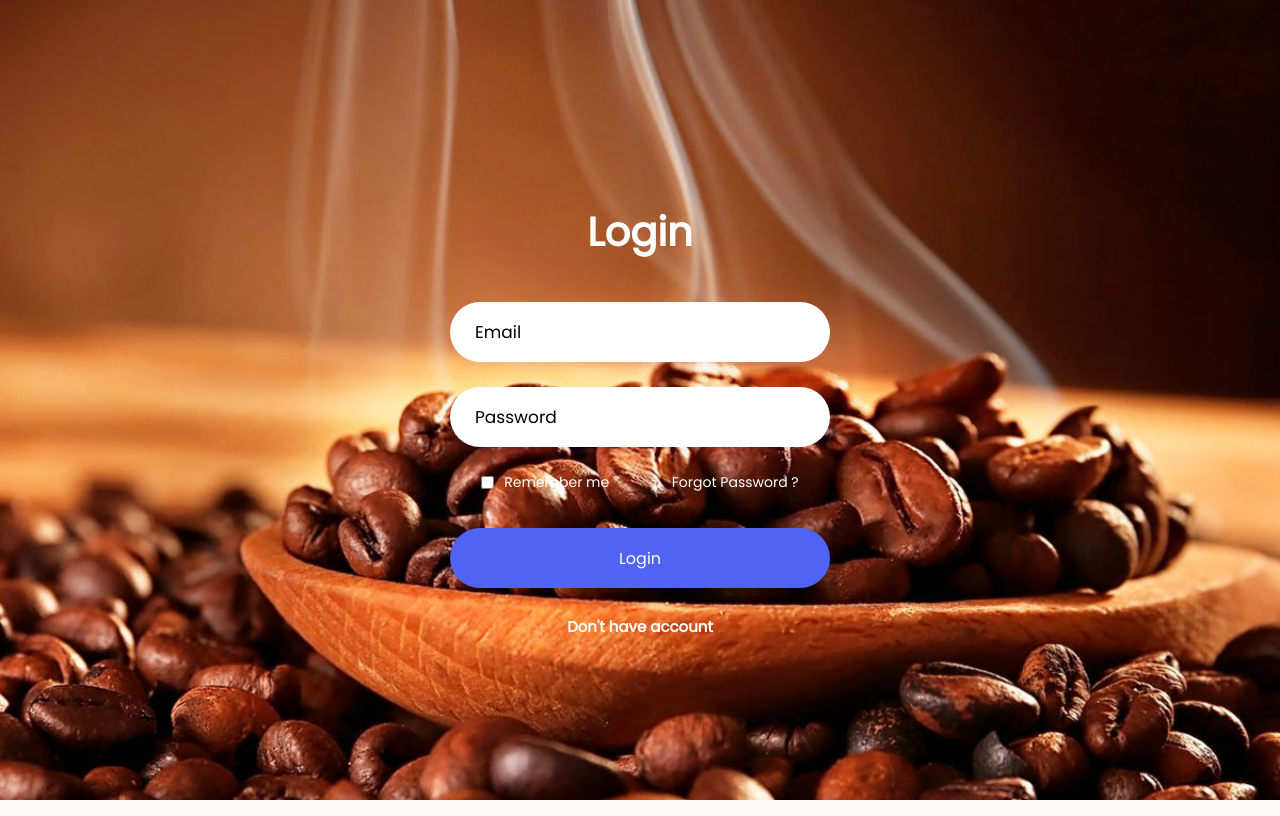
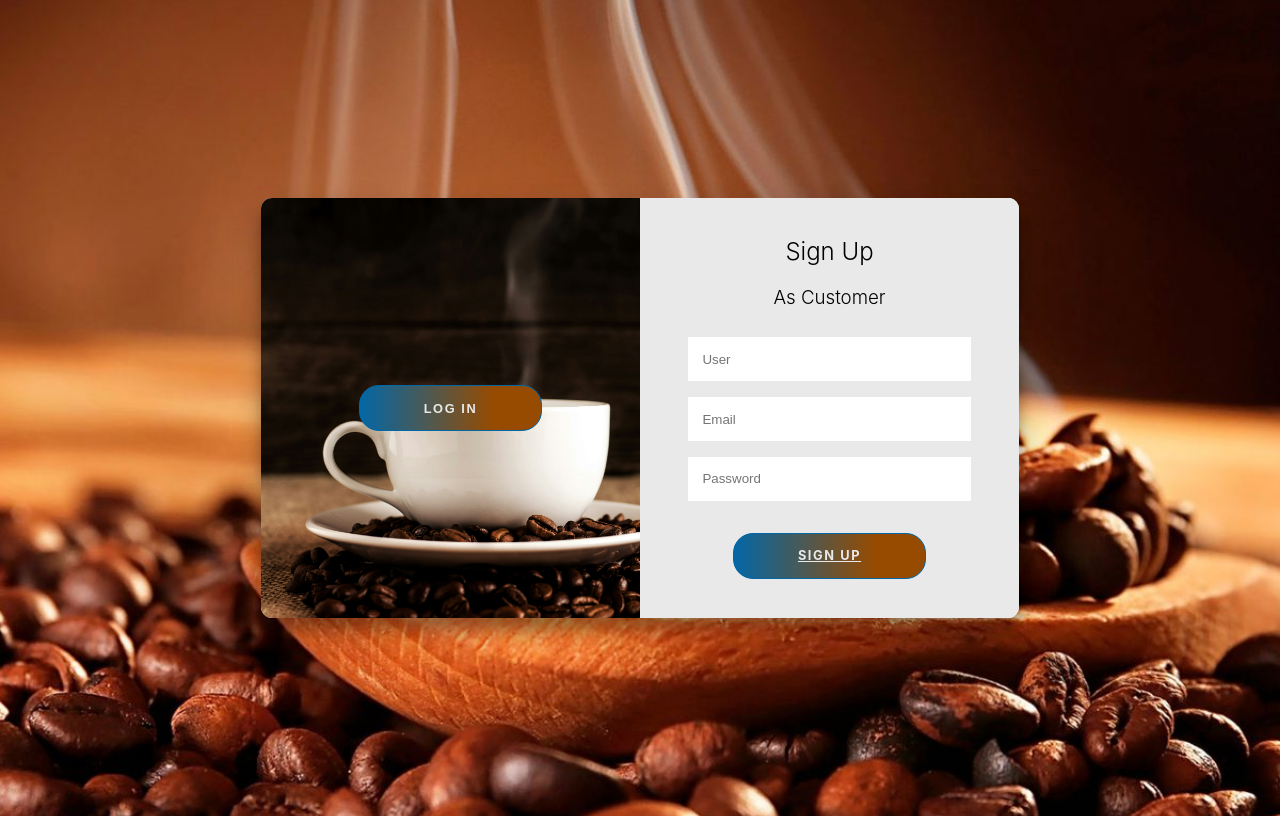
Before and after one commit to RidoIzril/SIP_new, a PHP site: page /login.html in a window 1280 px wide. Run offline with PHP 8.4, Linux system fonts and the light colour scheme.

Commit message:
Memodifikasi

```diff
--- a/Index.html
+++ b/Index.html
@@ -23,7 +23,7 @@
   <body>
     <!--navbar start-->
     <nav class="navbar">
-      <a href="#" class="navbar-logo">Rindu<span>senja</span></a>
+      <a href="#" class="navbar-logo"><span>S.I.P</span></a>
 
       <div class="navbar-nav">
         <a href="#home">Home</a>
@@ -229,7 +229,7 @@
       <p>DIbawah ini adalah denah tempat kedai kopi kami</p>
       <div class="row">
         <iframe
-          src="https://www.google.com/maps/embed?pb=!1m18!1m12!1m3!1d7898.236910163546!2d113.67541830757975!3d-8.190820947788996!2m3!1f0!2f0!3f0!3m2!1i1024!2i768!4f13.1!3m3!1m2!1s0x2dd697a790c77e2b%3A0x46152f4d49b42d3b!2sRumah%20pak%20pon!5e0!3m2!1sid!2sid!4v1710064888744!5m2!1sid!2sid"
+          src="https://www.google.com/maps/embed?pb=!1m18!1m12!1m3!1d3957.179561534431!2d112.78574977476117!3d-7.333721192674722!2m3!1f0!2f0!3f0!3m2!1i1024!2i768!4f13.1!3m3!1m2!1s0x2dd7fab87edcad15%3A0xb26589947991eea1!2sUniversitas%20Pembangunan%20Nasional%20%22Veteran%22%20Jawa%20Timur!5e0!3m2!1sid!2sid!4v1714574703122!5m2!1sid!2sid"
           allowfullscreen=""
           loading="lazy"
           referrerpolicy="no-referrer-when-downgrade"
@@ -269,7 +269,7 @@
       </div>
 
       <div class="credit">
-        <p>Created by <a href="">royhanakhsan</a>. | &copy; 2024.</p>
+        <p>Created by <a href="">Kelompok 9</a>. | &copy; 2024.</p>
       </div>
     </footer>
     <!-- Footer End-->
--- a/css/login.css
+++ b/css/login.css
@@ -1,140 +1,183 @@
 :root {
-  --primary: #b6895b;
-  --bg: #010101;
+  /* COLORS */
+  --white: #e9e9e9;
+  --gray: #333;
+  --blue: #0367a6;
+  --lightblue: #974b00;
+  /* RADII */
+  --button-radius: 0.7rem;
+  /* SIZES */
+  --max-width: 758px;
+  --max-height: 420px;
+  font-size: 16px;
+  font-family: -apple-system, BlinkMacSystemFont, "Segoe UI", Roboto, Oxygen,
+  Ubuntu, Cantarell, "Open Sans", "Helvetica Neue", sans-serif;
   }
-
-* {
-  font-family: "Poppins", sans-serif;
+  body {
+  align-items: center;
+  background-color: var(--white);
+  background-attachment: fixed;
+  background: url("../img/login.jpg");
+  background-position: center;
+  background-repeat: no-repeat;
+  background-size: cover;
+  display: grid;
+  height: 100vh;
+  place-items: center;
+  }
+  .form__title {
+  font-weight: 300;
   margin: 0;
-  padding: 0;
-  box-sizing: border-box;
-  outline: none;
-  border: none;
+  margin-bottom: 1.25rem;
+  }
+  .link {
+  color: var(--gray);
+  font-size: 0.9rem;
+  margin: 1.5rem 0;
   text-decoration: none;
   }
-body {
+  .container {
+  background-color: var(--white);
+  border-radius: var(--button-radius);
+  box-shadow: 0 0.9rem 1.7rem rgba(0, 0, 0, 0.25),
+  0 0.7rem 0.7rem rgba(0, 0, 0, 0.22);
+  height: var(--max-height);
+  max-width: var(--max-width);
+  overflow: hidden;
+  position: relative;
+  width: 100%;
+  }
+  .container__form {
+  height: 100%;
+  position: absolute;
+  top: 0;
+  transition: all 0.6s ease-in-out;
+  }
+  .container--signin {
+  left: 0;
+  width: 50%;
+  z-index: 2;
+  }
+  .container.right-panel-active .container--signin {
+  transform: translateX(100%);
+  }
+  .container--signup {
+  left: 0;
+  opacity: 0;
+  width: 50%;
+  z-index: 1;
+  }
+  .container.right-panel-active .container--signup {
+  animation: show 0.6s;
+  opacity: 1;
+  transform: translateX(100%);
+  z-index: 5;
+  }
+  .container__overlay {
+  height: 100%;
+  left: 50%;
+  overflow: hidden;
+  position: absolute;
+  top: 0;
+  transition: transform 0.6s ease-in-out;
+  width: 50%;
+  z-index: 100;
+  }
+  .container.right-panel-active .container__overlay {
+  transform: translateX(-100%);
+  }
+  .overlay {
+  background-color: var(--lightblue);
+  background: url("../img/kopi.jpg");
+  background-attachment: fixed;
+  background-position: center;
+  background-repeat: no-repeat;
+  background-size: cover;
+  height: 100%;
+  left: -100%;
+  position: relative;
+  transform: translateX(0);
+  transition: transform 0.6s ease-in-out;
+  width: 200%;
+  }
+  .container.right-panel-active .overlay {
+  transform: translateX(50%);
+  }
+  .overlay__panel {
+  align-items: center;
   display: flex;
+  flex-direction: column;
+  height: 100%;
   justify-content: center;
+  position: absolute;
+  text-align: center;
+  top: 0;
+  transform: translateX(0);
+  transition: transform 0.6s ease-in-out;
+  width: 50%;
+  }
+  .overlay--left {
+  transform: translateX(-20%);
+  }
+  .container.right-panel-active .overlay--left {
+  transform: translateX(0);
+  }
+  .overlay--right {
+  right: 0;
+  transform: translateX(0);
+  }
+  .container.right-panel-active .overlay--right {
+  transform: translateX(20%);
+  }
+  .btnlog {
+  background-color: var(--blue);
+  background-image: linear-gradient(90deg, var(--blue) 0%, var(--lightblue) 74%);
+  border-radius: 20px;
+  border: 1px solid var(--blue);
+  color: var(--white);
+  cursor: pointer;
+  font-size: 0.8rem;
+  font-weight: bold;
+  letter-spacing: 0.1rem;
+  padding: 0.9rem 4rem;
+  text-transform: uppercase;
+  transition: transform 80ms ease-in;
+  }
+  .form > .btnlog {
+  margin-top: 1.5rem;
+  }
+  .btnlog:active {
+  transform: scale(0.95);
+  }
+  .btnlog:focus {
+  outline: none;
+  }
+  .form {
+  background-color: var(--white);
+  display: flex;
   align-items: center;
-  min-height: 100vh;
-  background-image: url(../img/login.jpg);
-  background-position: center;
-  background-size: cover;
-}
-
-.login-box {
-  display: flex;
   justify-content: center;
   flex-direction: column;
-  width: 440px;
-  height: 480px;
-  padding: 30px;
+  padding: 0 3rem;
+  height: 100%;
+  text-align: center;
   }
-
-.login-header {
-  text-align: center;
-  margin: 40px 0 40px 0;
+  .input {
+  background-color: #fff;
+  border: none;
+  padding: 0.9rem 0.9rem;
+  margin: 0.5rem 0;
+  width: 100%;
   }
-
-.login-header header {
-  color: #fff;
-  font-size: 40px;
-  font-weight: 600;
+  @keyframes show {
+  0%,
+  49.99% {
+  opacity: 0;
+  z-index: 1;
   }
-
-.login-box .input-field {
-  width: 100%;
-  height: 60px;
-  font-size: 17px;
-  padding: 0 25px;
-  margin-bottom: 25px;
-  border-radius: 35px;
-  border: none;
-  box-shadow: 0px 5px 10px rgba(91, 29, 236, 0.05);
-  outline: none;
-  transition: 0.3s;
+  50%,
+  100% {
+  opacity: 1;
+  z-index: 5;
   }
-
-::placeholder {
-  font-weight: 500;
-  color: #010101;
   }
-
-.input-field:focus {
-  transform: scale(120%);
-}
-
-.forgot {
-  display: flex;
-  justify-content: space-around;
-  margin-bottom: 35px;
-}
-
-section {
-  display: flex;
-  align-items: center;
-  font-size: 14px;
-  color: #fff;
-}
-
-#check {
-  margin-right: 10px;
-}
-
-.forgot section a {
-  text-decoration: none;
-  color: #fff;
-}
-
-.forgot section a:hover {
-  text-decoration: underline;
-}
-
-.input-submit {
-  position: relative;
-}
-
-.submit-btn {
-  width: 100%;
-  height: 60px;
-  background: #5063f2;
-  border: none;
-  border-radius: 30px;
-  cursor: pointer;
-  transition: 0.3s;
-}
-
-.input-submit label {
-  position: absolute;
-  top: 45%;
-  left: 50%;
-  color: #fff;
-  -webkitanimation: translate (-50%, -50%);
-  -ms-transform: translate(-50%, -50%);
-  transform: translate(-50%, -50%);
-  cursor: pointer;
-}
-
-.input-submit label a {
-  color: #fff;
-}
-
-.submit-btn:hover {
-  background: #190ee3;
-  transform: scale(1.05, 1);
-}
-
-.sign-up-link {
-  text-align: center;
-  font-size: 15px;
-  margin-top: 20px;
-}
-
-.sign-up-link a {
-  color: #fff;
-  font-weight: 600;
-}
-
-.sign-up-link p {
-  color: #fff;
-}
--- a/js/login.js
+++ b/js/login.js
@@ -0,0 +1,13 @@
+const signInBtn = document.getElementById("signIn");
+const signUpBtn = document.getElementById("signUp");
+const fistForm = document.getElementById("form1");
+const secondForm = document.getElementById("form2");
+const container = document.querySelector(".container");
+signInBtn.addEventListener("click", () => {
+     container.classList.remove("right-panel-active");
+});
+signUpBtn.addEventListener("click", () => {
+     container.classList.add("right-panel-active");
+});
+fistForm.addEventListener("submit", (e) => e.preventDefault());
+secondForm.addEventListener("submit", (e) => e.preventDefault());
--- a/login.html
+++ b/login.html
@@ -1,74 +1,39 @@
-<!DOCTYPE html>
 <html lang="en">
-  <head>
-    <meta charset="UTF-8" />
-    <meta http-equiv="X-UA-Compatible" content="IE=edge" />
-    <meta name="viewport" content="width=device-width, initial-scale=1.0" />
-    <title>Login</title>
-
-    <!--fonts-->
-    <link rel="preconnect" href="https://fonts.googleapis.com" />
-    <link rel="preconnect" href="https://fonts.gstatic.com" crossorigin />
-    <link
-      href="https:fonts.googleapis.com/css2?family=Poppins:ital,wght@100;300;400;700&display=swap"
-      rel="stylesheet"
-    />
-    <!--feather icon-->
-    <script src="https://unpkg.com/feather-icons"></script>
-
-    <!--mystyle-->
-
     <link rel="stylesheet" href="css/login.css" />
-  </head>
-  <body>
-    <!--navbar login start-->
-    <div class="login-box">
-      <div class="login-header">
-        <header>Login</header>
+<div class="container right-panel-active">
+        <!-- Sign Up -->
+        <div class="container__form container--signup">
+        <form action="#" class="form" id="form1">
+        <h2 class="form__title">Sign Up</h2>
+        <h3 class="form__title">As Customer</h3>
+        <input type="text" placeholder="User" class="input" />
+        <input type="email" placeholder="Email" class="input" />
+        <input type="password" placeholder="Password" class="input" />
+        <a href="index.html"  class="btnlog">Sign Up</a>
+        </form>
         </div>
-      <div class="input-box">
-        <input
-          type="text"
-          class="input-field"
-          placeholder="Email"
-          autocomplete="off"
-          required
-        />
+        <!-- Sign In -->
+        <div class="container__form container--signin">
+        <form action="#" class="form" id="form2">
+        <h2 class="form__title">Sign In</h2>
+        <input type="email" placeholder="Email" class="input" />
+        <input type="password" placeholder="Password" class="input" />
+        <a href="#" class="link">Forgot your password?</a>
+        <a href="index.html"  class="btnlog">Login</a>
+        </form>
         </div>
-      <div class="input-box">
-        <input
-          type="password"
-          class="input-field"
-          placeholder="Password"
-          autocomplete="off"
-          required
-        />
+        <!-- Overlay -->
+        <div class="container__overlay">
+        <div class="overlay">
+        <div class="overlay__panel overlay--left">
+        <button class="btnlog" id="signIn">Log In</button>
         </div>
-      <div class="forgot">
-        <section>
-          <input type="checkbox" id="check" />
-          <label for="check">Remember me</label>
-        </section>
-        <section>
-          <a href="#">Forgot Password ?</a>
-        </section>
-      </div>
-      <div class="input-submit">
-        <button class="submit-btn" id="submit"></button>
-        <label for="submit"> <a href="Index.html">Login</a></label>
-      </div>
-      <div class="sign-up-link">
-        <p><a href="Register.html">Don't have account</a></p>
+        <div class="overlay__panel overlay--right">
+        <button class="btnlog" id="signUp">Sign Up</button>
         </div>
         </div>
-    <!--navbar login end-->
+        </div>
+        </div>
+        <script src="js/login.js"></script>
 
-    <!--feather icon-->
-    <script>
-      feather.replace();
-    </script>
-
-    <!--My Java Script-->
-    <script src="js/login.js"></script>
-  </body>
 </html>
```
Also changed, not shown: img/kopi.jpg (added). Lines whose indentation alone changed are shown as unchanged.
